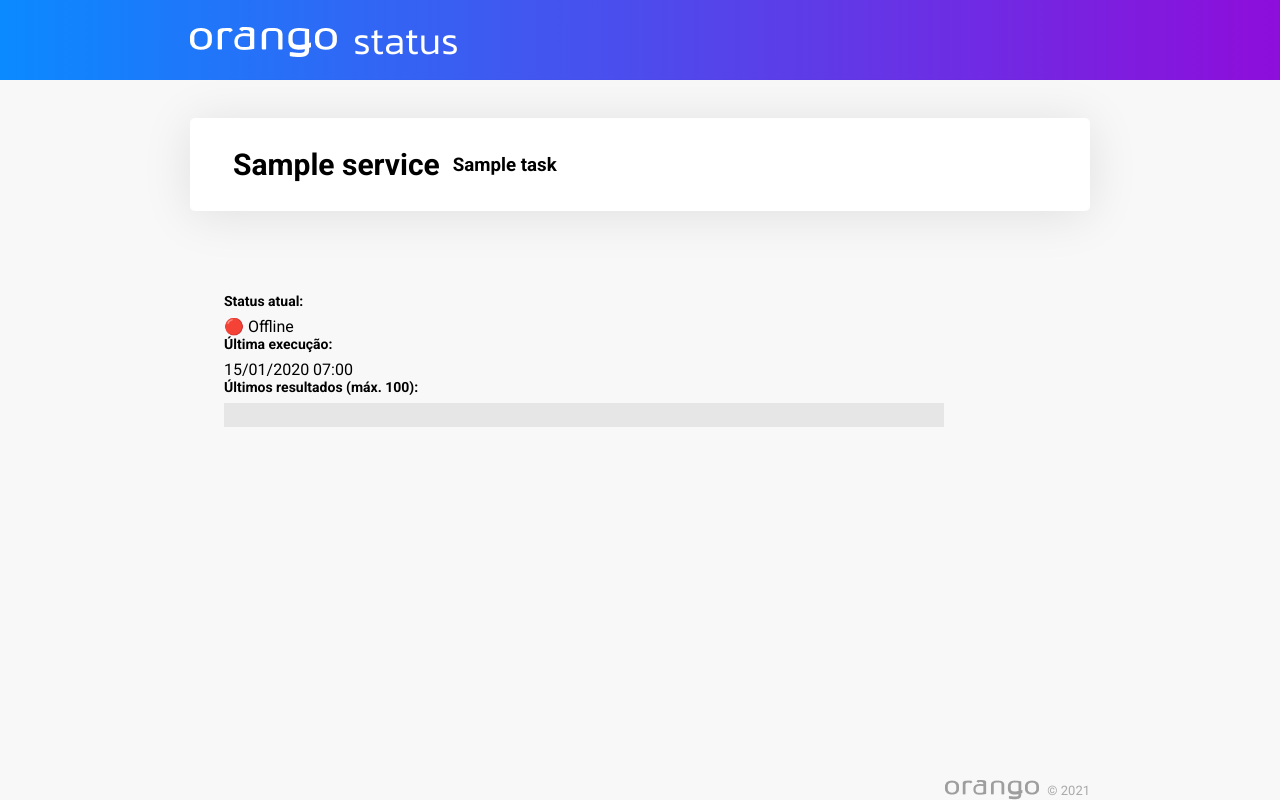
After one commit to ORANGO-IO/status, a Flask app: page /details/1 in a window 1280 px wide. The commit adds this page. Run offline with Flask 3, Linux system fonts and the light colour scheme; tables that the repository leaves empty hold one stand-in row (values such as "Sample post"); style sheets or scripts are compiled from the project's sources; some libraries are stand-ins or nearby versions.

Commit message:
feat: add details page

```diff
--- a/web/routes/__init__.py
+++ b/web/routes/__init__.py
@@ -7,10 +7,78 @@ from zoneinfo import ZoneInfo
 
 main_routes = Blueprint("main", __name__)
 
+
 @main_routes.route("/")
 def index():
-    tasks = Task.query.all()
-    return render_template("index.html.j2", tasks=tasks, timezone=ZoneInfo("America/Sao_Paulo"))
+    tasks = Task.query.order_by(Task.last_status != "success", Task.name).all()
+    return render_template(
+        "index.html.j2", tasks=tasks, timezone=ZoneInfo("America/Sao_Paulo")
+    )
+
+
+from datetime import timedelta, datetime
+
+
+def get_task_status_bars(task):
+    today = datetime.now(ZoneInfo("America/Sao_Paulo")).date()
+    days = [today - timedelta(days=i) for i in range(90)][::-1]
+
+    bars = []
+    for day in days:
+        result = next((r for r in task.results if r.timestamp.date() == day), None)
+
+        if not result:
+            color = "gray"
+            timestamp = None
+        else:
+            timestamp = result.timestamp
+            if result.status == "success":
+                color = "green"
+            elif result.status == "warning":
+                color = "yellow"
+            else:
+                color = "red"
+
+        bars.append({
+            "timestamp": timestamp,
+            "color": color,
+        })
+
+    return bars
+
+
+@main_routes.route("/details/<task_id>")
+def task_details(task_id):
+    task = (
+        Task.query.options(joinedload(Task.service), joinedload(Task.results))
+        .filter_by(id=task_id)
+        .first()
+    )
+    if not task:
+        return "Task não encontrada", 404
+
+    status_bars = get_task_status_bars(task)
+    return render_template(
+        "details.html.j2",
+        task=task,
+        status_bars=status_bars,
+        timezone=ZoneInfo("America/Sao_Paulo"),
+    )
+
+
+@main_routes.route("/<service_slug>/")
+def service_status(service_slug):
+    tasks = (
+        Task.query.join(Task.service)
+        .filter_by(slug=service_slug)
+        .order_by(Task.last_status != "success", Task.name)
+        .all()
+    )
+    if not tasks:
+        return "Serviço não encontrado", 404
+    return render_template(
+        "index.html.j2", tasks=tasks, timezone=ZoneInfo("America/Sao_Paulo")
+    )
 
 
 @main_routes.route("/service/<service_id>/task", methods=["GET"])
@@ -18,8 +86,7 @@ def index():
 @token_required
 def get_task(service_id, task_id):
     task = (
-        Task.query
-        .filter_by(id=task_id, service_id=service_id)
+        Task.query.filter_by(id=task_id, service_id=service_id)
         .options(joinedload(Task.results))
         .first()
     )
--- a/web/static/css/styles.scss
+++ b/web/static/css/styles.scss
@@ -1,6 +1,4 @@
-@import url("https://fonts.googleapis.com/css2?family=Kanit:wght@300&family=Montserrat:ital,wght@0,400;0,500;0,600;0,700;1,500&family=Roboto:ital,wght@0,400;0,700;1,400&display=swap");
-
-@import "status";
+@import url("https://fonts.googleapis.com/css2?family=Kanit:wght@300&family=Roboto:ital,wght@0,400;0,700;1,400&display=swap");
 
 * {
   padding: 0;
@@ -38,8 +36,7 @@ header {
     }
 
     h1 {
-      font-family: "Kanit";
-      font-style: normal;
+      font-family: "Kanit", sans-serif;
       font-size: 39px;
       color: #ffffff;
       margin-left: 16px;
@@ -61,12 +58,7 @@ main {
     display: flex;
     align-items: center;
     justify-content: flex-end;
-    font-family: Roboto;
-    font-style: normal;
-    font-weight: normal;
     font-size: 13px;
-    line-height: 15px;
-
     color: #a9a9a9;
 
     p {
@@ -98,7 +87,6 @@ main {
       margin-left: 18px;
 
       h3 {
-        font-family: Roboto;
         font-size: 14px;
         margin-bottom: 8px;
       }
@@ -179,46 +145,76 @@ main {
               align-items: center;
               justify-content: center;
 
-              &.online {
+              &.success {
                 background: linear-gradient(0deg, #3ba221, #3ba221), #3ba221;
-
-                ::before {
-                  position: absolute;
-                  background-color: linear-gradient(180deg,
-                      rgba(255, 255, 255, 0.12) 0%,
-                      rgba(255, 255, 255, 0) 53.95%),
-                    radial-gradient(65.29% 62.86% at 48.57% 48.57%,
-                      rgba(255, 255, 255, 0.19) 0%,
-                      rgba(255, 255, 255, 0) 100%);
-                }
               }
 
-              &.warning {
-                background: linear-gradient(0deg, #ff9900, #ff9900), #ff9900;
-              }
-
+              &.error,
               &.offline {
                 background: linear-gradient(0deg, #d22020, #d22020), #d22020;
-
-                ::before {
-                  position: absolute;
-                  background-color: linear-gradient(180deg,
-                      rgba(255, 255, 255, 0.12) 0%,
-                      rgba(255, 255, 255, 0) 53.95%),
-                    radial-gradient(65.29% 62.86% at 48.57% 48.57%,
-                      rgba(255, 255, 255, 0.19) 0%,
-                      rgba(255, 255, 255, 0) 100%);
-                }
               }
             }
+          }
+        }
+      }
+    }
 
-            &:hover {
+    .status-bar-container {
+      display: flex;
+      flex-wrap: nowrap;
+      margin: 0;
+      padding: 0;
+      margin-top: 0;
+      margin-left: 0;
 
-              a,
-              .detail {
-                opacity: 1;
-              }
-            }
+      .status-bar {
+        opacity: 0.8;
+        position: relative;
+        width: 8px;
+        height: 24px;
+        margin-right: 2px;
+        cursor: pointer;
+        margin: 0;
+        padding: 0;
+        margin-top: 0;
+        margin-left: 0;
+
+        &.gray {
+          background: #e3e3e3;
+        }
+
+        &.green {
+          background: #3ba221;
+        }
+
+        &.red {
+          background: #d22020;
+        }
+
+        .tooltip {
+          visibility: hidden;
+          background-color: #333;
+          color: #fff;
+          text-align: center;
+          border-radius: 4px;
+          padding: 4px 8px;
+          position: absolute;
+          z-index: 1;
+          bottom: 125%;
+          left: 50%;
+          transform: translateX(-50%);
+          white-space: nowrap;
+          font-size: 12px;
+          opacity: 0;
+          transition: opacity 0.2s;
+        }
+
+        &:hover {
+          opacity: 1;
+
+          .tooltip {
+            visibility: visible;
+            opacity: 1;
           }
         }
       }
@@ -235,62 +231,37 @@ main {
     padding: 0 43px;
     margin-bottom: 64px;
 
-    >div {
-      display: flex;
-    }
-
     h2 {
       margin-right: 13px;
       font-size: 30px;
 
-      &.detail_title {
-        color: #646464;
-        font-weight: normal;
+      &.on {
+        color: #3ba221;
       }
 
-      &.secondary {
-        color: #a9a9a9;
-        font-weight: normal;
+      &.off {
+        color: #d22020;
       }
-    }
-
-    .on {
-      color: #3ba221;
-    }
-
-    .off {
-      color: #d22020;
     }
   }
 }
 
-.pagination-page-info {
-  padding: 0.6em;
-  padding-left: 0;
-  width: 40em;
-  margin: 0.5em;
-  margin-left: 0;
-  font-size: 12px;
+.services {
+  margin-bottom: 32px;
+
+  h3 {
+    font-weight: 400;
+  }
 }
 
-.pagination-page-info b {
-  color: black;
-  background: #6aa6ed;
-  padding-left: 2px;
-  padding: 0.1em 0.25em;
-  font-size: 150%;
+.service_group_header {
+  display: flex;
+  column-gap: 16px;
+  align-items: center;
 }
 
-.pagination {
-  display: flex;
-
-  li {
-    padding-left: 2px;
-    padding: 0.1em 0.25em;
-
-    a {
-      color: #646464;
-
-    }
+.loading {
+  li > .option span {
+    background: gray !important;
   }
 }
--- /dev/null
+++ b/web/templates/details.html.j2
@@ -0,0 +1,40 @@
+{% extends 'base.html.j2' %}
+
+{% block show_service %}
+<h2>{{ task.service.name }}</h2>
+<h3>{{ task.name }}</h3>
+{% endblock %}
+
+{% block content %}
+<div class="task-details">
+
+    <h3>Status atual:</h3>
+    <p>
+        {% if task.last_status == "success" %}
+        🟢 Online
+        {% else %}
+        🔴 Offline
+        {% endif %}
+    </p>
+
+    <h3>Última execução:</h3>
+    <p>
+        {{ task.last_ran_at.astimezone(timezone).strftime('%d/%m/%Y %H:%M') if task.last_ran_at else "Nunca executado"
+        }}
+    </p>
+
+    <h3>Últimos resultados (máx. 100):</h3>
+    {% if task.results %}
+    <div class="status-bar-container">
+        {% for bar in status_bars %}
+        <div class="status-bar {{ bar.color }}">
+            <span class="tooltip">{{ bar.timestamp.strftime('%d/%m/%Y %H:%M:%S') if bar.timestamp else 'Sem registro' }}</span>
+        </div>
+        {% endfor %}
+    </div>
+    {% else %}
+    <p>Nenhum resultado registrado ainda.</p>
+    {% endif %}
+
+</div>
+{% endblock %}
--- a/web/templates/index.html.j2
+++ b/web/templates/index.html.j2
@@ -4,8 +4,8 @@
   {% set count_online = tasks | selectattr("last_status", "equalto", "success") | list | length %}
   {% set count_offline = tasks | rejectattr("last_status", "equalto", "success") | list | length %}
 
-  <h2 class="on">{{ count_online }} tarefas <strong>online</strong></h2>
-  <h2 class="off">{{ count_offline }} tarefas <strong>offline</strong></h2>
+  <h2 class="on">{{ count_online }} <strong>online</strong></h2>
+  <h2 class="off">{{ count_offline }} <strong>offline</strong></h2>
 {% endblock %}
 
 {% block content %}
```
Also changed, not shown: other parts of web/static/css/styles.scss (+15 -40 lines), web/static/css/_status.scss (deleted, +0 -51 lines).
